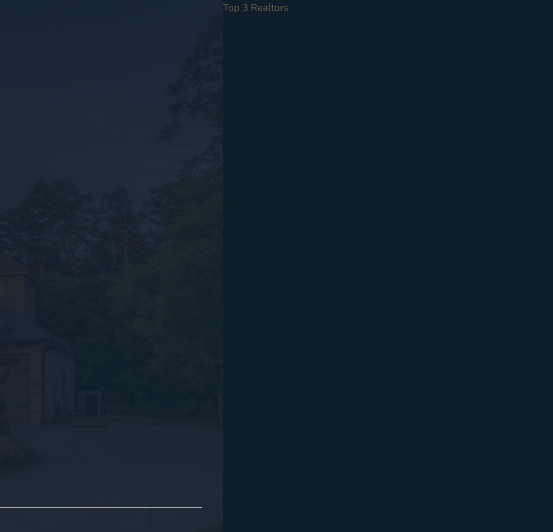
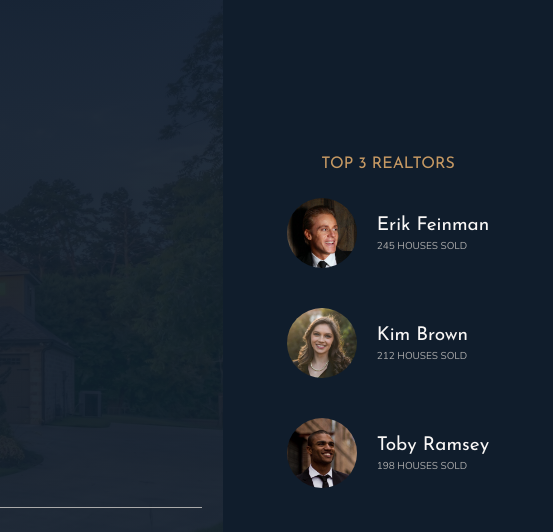
Before and after one commit to realmartinzane/nexter, a website: page index.html in a window 1280 px wide. Shown: the top 532 px of the page, 727-1280 px from the left. Drawn offline with nearby package versions, Linux system fonts and the light colour scheme.

Commit message:
add realtors section

```diff
--- a/index.html
+++ b/index.html
@@ -31,7 +31,26 @@
         </header>
 
         <div class="realtors">
-            Top 3 Realtors
+            <h3 class="heading-3">Top 3 realtors</h3>
+            <div class="realtors__list">
+                <img src="img/realtor-1.jpeg" alt="Realtor 1" class="realtors__img">
+                <div class="realtors__details">
+                    <h4 class="heading-4 heading-4--light">Erik Feinman</h4>
+                    <p class="realtors__sold">245 houses sold</p>
+                </div>
+
+                <img src="img/realtor-2.jpeg" alt="Realtor 2" class="realtors__img">
+                <div class="realtors__details">
+                    <h4 class="heading-4 heading-4--light">Kim Brown</h4>
+                    <p class="realtors__sold">212 houses sold</p>
+                </div>
+
+                <img src="img/realtor-3.jpeg" alt="Realtor 3" class="realtors__img">
+                <div class="realtors__details">
+                    <h4 class="heading-4 heading-4--light">Toby Ramsey</h4>
+                    <p class="realtors__sold">198 houses sold</p>
+                </div>
+            </div>
         </div>
 
         <section class="features">
--- a/sass/_realtors.scss
+++ b/sass/_realtors.scss
@@ -2,4 +2,34 @@
 {
     background-color: $color-secondary;
     grid-column: col-start 7 / full-end;
+    padding: 3rem;
+
+    display: grid;
+    align-content: center;
+    justify-content: center;
+    justify-items: center;
+    grid-row-gap: 2rem;
+
+    &__list
+    {
+        display: grid;
+        grid-template-columns: min-content max-content;
+        grid-column-gap: 2rem;
+        grid-row-gap: 5vh;
+        align-items: center;
+    }
+
+    &__img
+    {
+        width: 7rem;
+        border-radius: 50%;
+        display: block;
+    }
+
+    &__sold
+    {
+        text-transform: uppercase;
+        color: $color-gray-light-2;
+        margin-top: -3px;
+    }
 }
```
Also changed, not shown: css/style.css.
